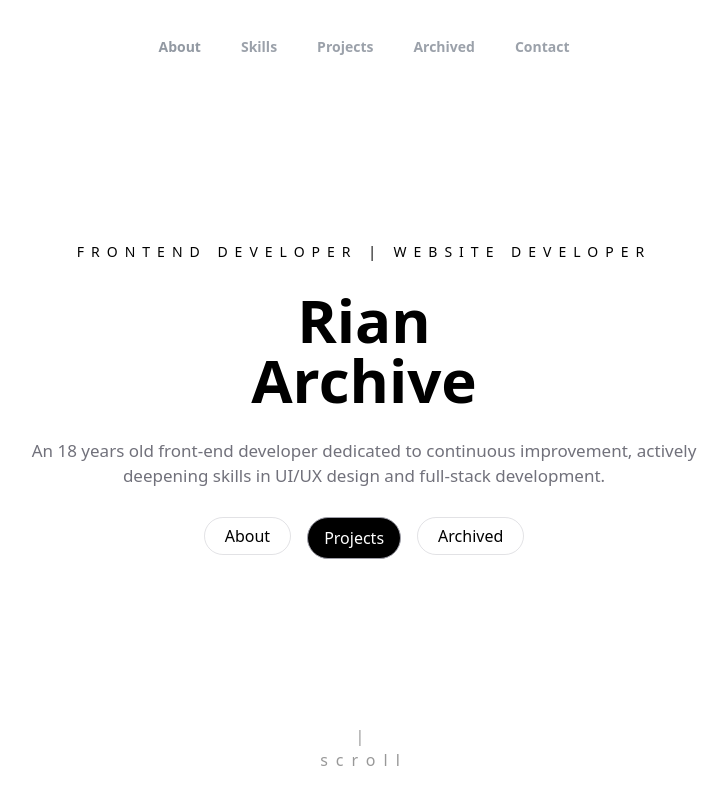
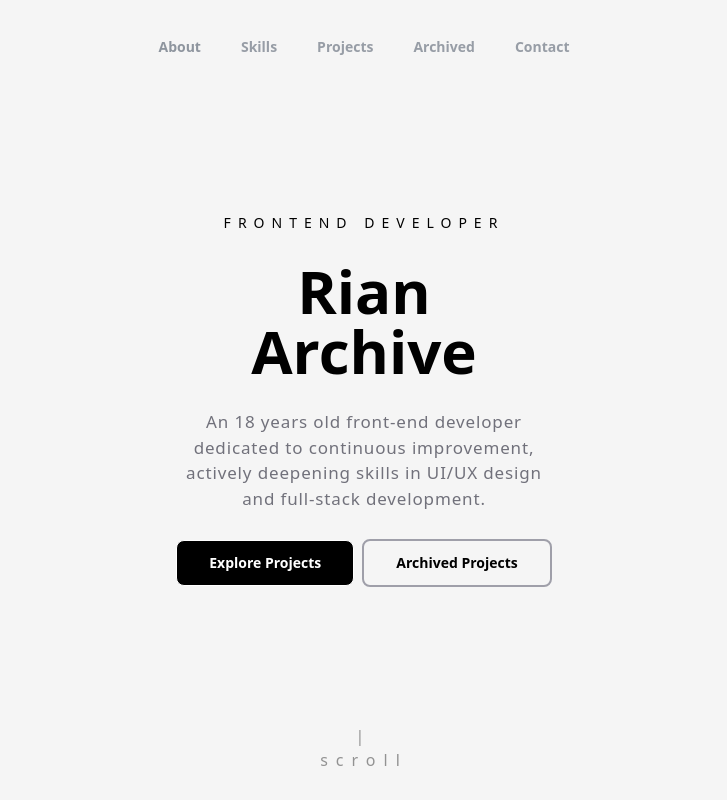
Before and after one commit to ryaand/portfolio, a Next.js app: page / in a window 1280 px wide. Shown: the top 800 px of the page, without its empty margins (276-1003 px from the left). Built offline with nearby package versions, Linux system fonts and the light colour scheme.

Commit message:
style(HeroSection): update button usage in HeroSection
feat(HeroSection): add DarkButton and LightButton components

```diff
--- /dev/null
+++ b/src/Components/ui/darkButton.jsx
@@ -0,0 +1,11 @@
+const DarkButton = ({ children }) => {
+    return (
+        <div>
+            <button className="bg-black border rounded-lg px-8 py-3 cursor-pointer text-white hover:bg-black/85 focus:bg-black/65 font-semibold text-sm items-center justify-center">
+            {children}
+            </button>
+        </div>
+    )
+}
+
+export default DarkButton
--- /dev/null
+++ b/src/Components/ui/lightButton.jsx
@@ -0,0 +1,11 @@
+const LightButton = ({ children }) => {
+    return (
+        <div>
+            <button className="bg-transparent border-zinc-400 border-2 rounded-lg px-8 py-3 cursor-pointer text-black hover:bg-white/40 focus:bg-white font-semibold text-sm items-center justify-center">
+            {children}
+            </button>
+        </div>
+    )
+}
+
+export default LightButton
--- a/src/app/globals.css
+++ b/src/app/globals.css
@@ -2,4 +2,5 @@
 
 html {
     scroll-behavior: smooth;
+    background-color: whitesmoke;
 }
--- a/src/views/home/heroSection.jsx
+++ b/src/views/home/heroSection.jsx
@@ -3,6 +3,8 @@
 import DarkDefaultButton from "../../Components/ui/darkDefaultButton"
 import { easeOut, motion } from "motion/react"
 import LightDefaultButton2 from "../../Components/ui/lightDefaultButton2"
+import DarkButton from "@/Components/ui/darkButton"
+import LightButton from "@/Components/ui/lightButton"
 
 const HeroSection = () => {
     return (
@@ -15,18 +17,17 @@ const HeroSection = () => {
                 transition={{ duration: 0.7, ease: easeOut }}
                 className="flex flex-col w-screen h-screen justify-center items-center gap-7">
                 <div className="text-center font-extralight tracking-[0.5em] text-sm px-4">
-                    <p>FRONTEND DEVELOPER | WEBSITE DEVELOPER</p>
+                    <p>FRONTEND DEVELOPER</p>
                 </div>
                 <div className="text-center text-6xl font-black">
                     <p>Rian<br></br>Archive</p>
                 </div>
-                <div className="text-center w-[80%] text-zinc-500 text-[17px] max-w-2xl">
+                <div className="text-center w-[80%] lg:w-[30%] text-zinc-500 font-light tracking-wider text-[17px] max-w-2xl">
                     An 18 years old front-end developer dedicated to continuous improvement, actively deepening skills in UI/UX design and full-stack development.
                 </div>
-                <div className="flex gap-4">
-                    <a href="#about"><LightDefaultButton2>About</LightDefaultButton2></a>
-                    <a href="#projects"><DarkDefaultButton>Projects</DarkDefaultButton></a>
-                    <a href="#archived"><LightDefaultButton2>Archived</LightDefaultButton2></a>
+                <div className="flex sm:flex-row flex-col gap-2 items-center justify-center">
+                    <a href="#projects"><DarkButton>Explore Projects</DarkButton></a>
+                    <a href="#archived"><LightButton>Archived Projects</LightButton></a>
                 </div>
                 <div className="absolute bottom-7 text-center opacity-40 font-extralight tracking-[0.5em]">
                     |<br></br>
```
